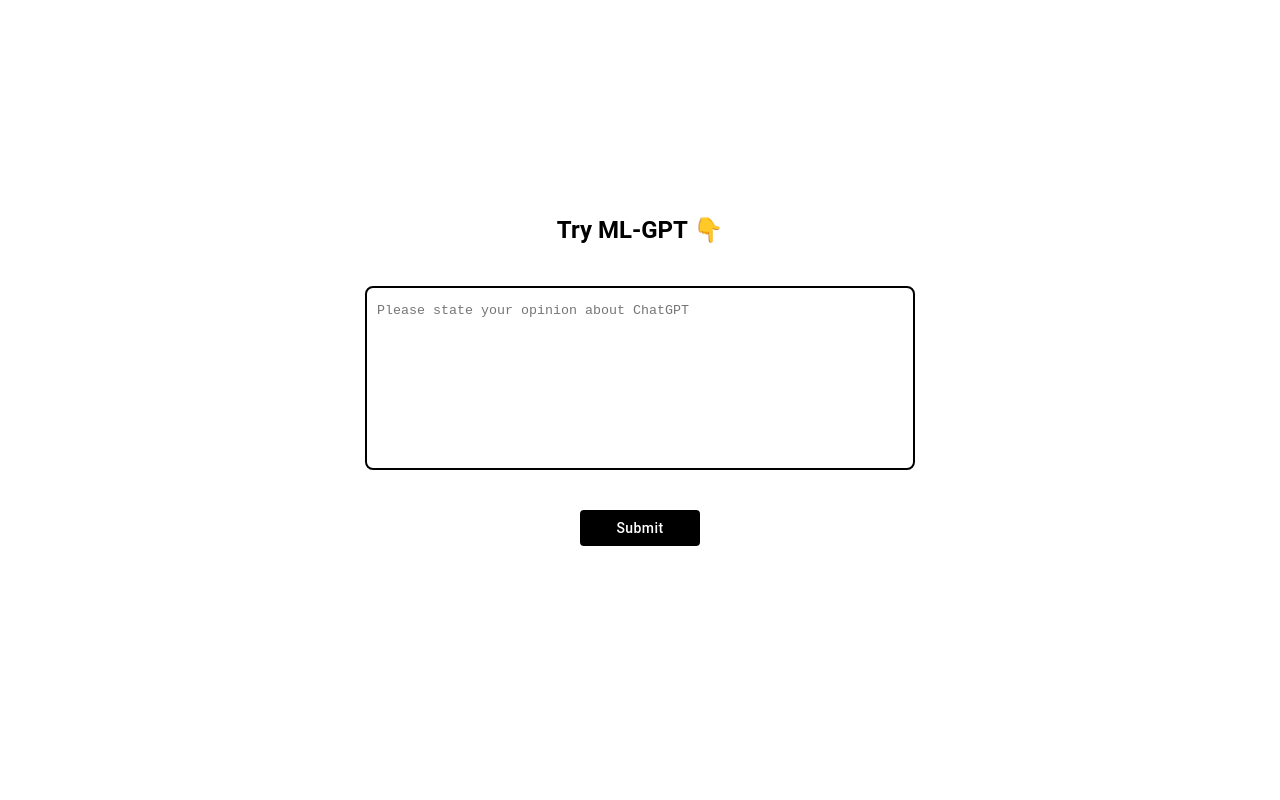
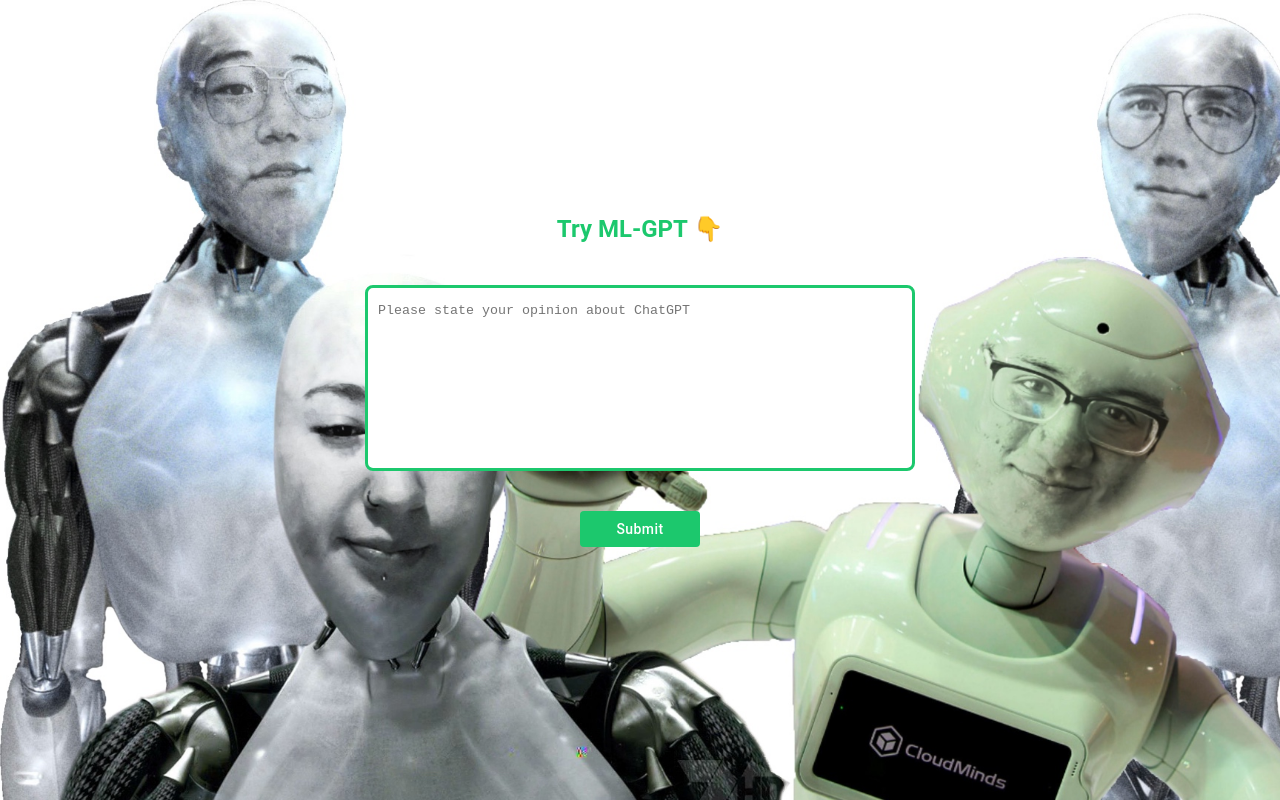
Before and after one commit to Computer-Science-Society-kzoo/ml-frontend, a Next.js app: page / in a window 1280 px wide. Built offline with nearby package versions, Linux system fonts and the light colour scheme.

Commit message:
Added image

```diff
--- a/src/components/output.tsx
+++ b/src/components/output.tsx
@@ -18,9 +18,10 @@
         borderRadius: "10px",
         boxShadow:
           " 0 4px 8px 0 rgba(0, 0, 0, 0.2), 0 6px 20px 0 rgba(0, 0, 0, 0.19)",
+
         backgroundColor:
           result === "confident"
-            ? "#4bff4b"
+            ? "#1cc86d"
             : result === "neutral"
             ? "#ffff4b  "
             : "#ff3c3c",
--- a/src/pages/index.tsx
+++ b/src/pages/index.tsx
@@ -9,6 +9,7 @@
   useMediaQuery,
 } from "@mui/material";
 import Head from "next/head";
+import Image from "next/image";
 import { useState } from "react";
 
 interface Result {
@@ -73,8 +74,18 @@
         alignItems="center"
         paddingLeft="20px"
         paddingRight="20px"
+        sx={{
+          background: "#1e2024",
+          backgroundImage: `url(/team.png)`,
+          backgroundSize: "cover",
+        }}
       >
-        <Typography variant="h5" fontWeight="700" marginBottom={10}>
+        <Typography
+          variant="h5"
+          fontWeight="700"
+          marginBottom={10}
+          sx={{ color: "#1cc86d" }}
+        >
           Try ML-GPT 👇
         </Typography>
         <textarea
@@ -83,7 +94,7 @@
           placeholder="Please state your opinion about ChatGPT"
           style={{
             padding: 10,
-            border: "2px solid #000000",
+            border: "3px solid #1cc86d",
             borderRadius: 8,
             transition: "border-color 0.3s ease",
             resize: "none",
@@ -101,7 +112,7 @@
             disableRipple
             sx={{
               textTransform: "none",
-              backgroundColor: "#000000",
+              backgroundColor: "#1cc86d",
               color: "#fff",
               "&:hover": {
                 backgroundColor: "lightgrey",
```
Also changed, not shown: public/image.png (added), public/team.png (added).
